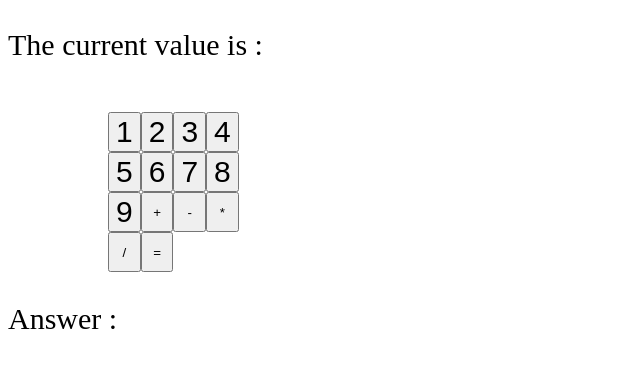
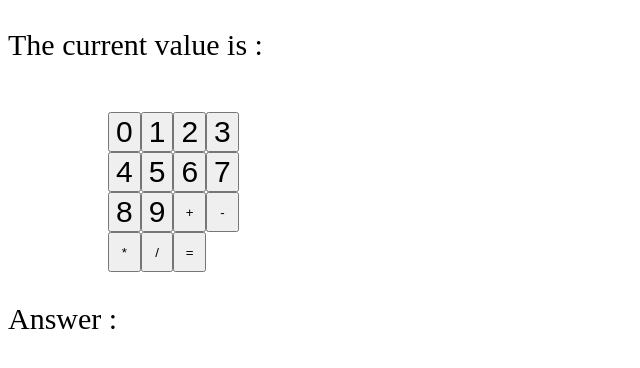
Before and after one commit to rhushab/calculator, a plain HTML site: page index.html in a window 1280 px wide. Shown: the whole page, without its empty margins (0-640 px from the left). Drawn offline with Linux system fonts and the light colour scheme.

Commit message:
Added zero

```diff
--- a/index.html
+++ b/index.html
@@ -5,6 +5,7 @@
   <body>
     <div id="curVal">Current value :</div>
     <div class="grid-container">
+      <button class="grid-item">0</button>
       <button class="grid-item">1</button>
       <button class="grid-item">2</button>
       <button class="grid-item">3</button>
```
